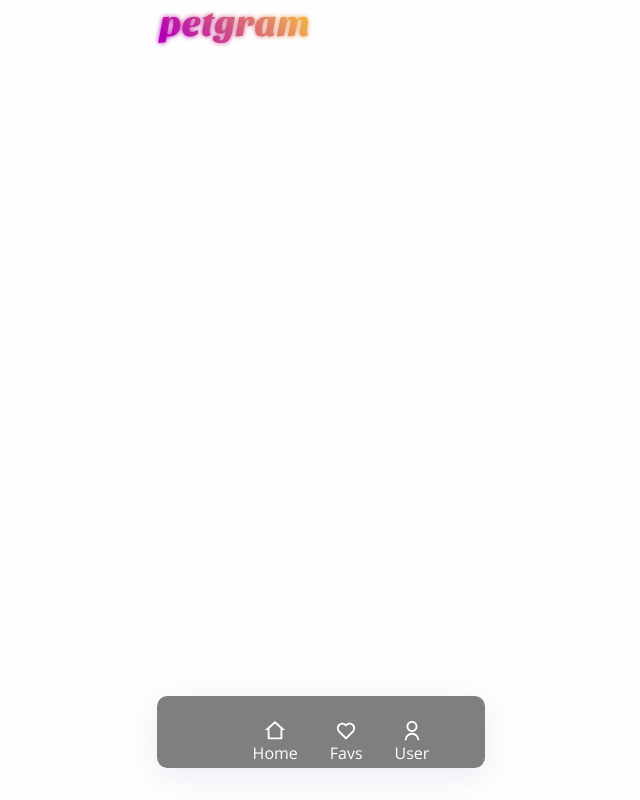
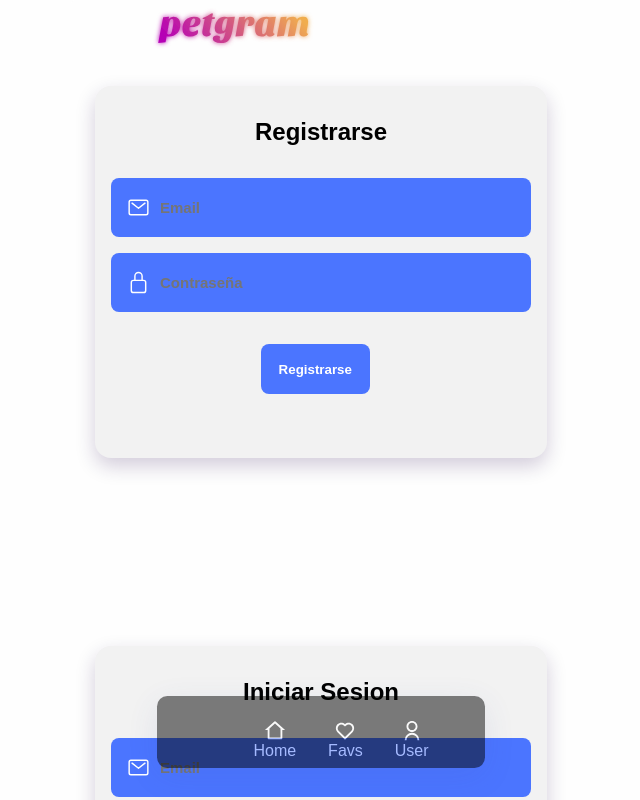
Before and after one commit to daviardev/Petgram, a React app: page /login in a window 1280 px wide. Shown: the top 800 px of the page, without its empty margins (319-959 px from the left). Built offline with nearby package versions, Linux system fonts and the light colour scheme.

Commit message:
Últimos retoques al proyecto

```diff
--- a/package.json
+++ b/package.json
@@ -28,6 +28,7 @@
     "babel-loader": "^8.2.5",
     "babel-plugin-react-css-modules": "^5.2.6",
     "html-webpack-plugin": "^3.2.0",
+    "react-router-dom": "^6.3.0",
     "standard": "^12.0.1",
     "webpack": "^4.46.0",
     "webpack-cli": "^3.3.12",
--- a/src/App.js
+++ b/src/App.js
@@ -1,43 +1,40 @@
-import React from "react";
-import Context from "./Context";
-import { Router } from "@reach/router";
+import React, { useContext } from "react";
 import { GlobalStyle } from "./styles/GlobalStyles";
 import { Logo } from './components/Logo'
+import { Context } from "./Context";
+import { BrowserRouter, Routes, Route, Navigate } from 'react-router-dom';
 
 import { Home } from "./pages/Home";
 import { Detail } from "./pages/Detail";
 import { Favs } from "./pages/Favs";
 import { User } from "./pages/User";
 import { NotRegisteredUser } from "./pages/NotRegisteredUser";
+import { NotFound } from "./pages/NotFound";
 
 import { NavBar } from "./components/Navbar";
 
+
 export const App = () => {
+    const { isAuth } = useContext(Context)
+
     return (
         <>
-        <GlobalStyle />
-        <Logo />
-        <Router>
-            <Home path='/' />
-            <Home path='/pet/:id' />
-            <Detail path='/detail/:detailID' />
-        </Router>
-            <Context.Consumer>
-                {
-                    ({ isAuth }) =>
-                        isAuth
-                        ? <Router>
-                            <Favs path='/favs' />
-                            <User path='/user' />
-                        </Router>
-                        :
-                        <Router>
-                            <NotRegisteredUser path='/favs' />
-                            <NotRegisteredUser path='/user' />
-                        </Router>
-                }
-            </Context.Consumer>
-        <NavBar />
-    </>
+            <BrowserRouter>
+            <div>
+                <GlobalStyle />
+                <Logo />
+                <Routes>
+                    <Route path='/' element={<Home />} />
+                    <Route path='/pet/:id' element={<Home />} />
+                    <Route path='/detail/:detailId' element={<Detail />} />
+                    <Route path='/favs' element={isAuth ? <Favs /> : <Navigate replace to={'/login'} />} />
+                    <Route path='/user' element={isAuth ? <User /> : <Navigate replace to={'/login'} />} />
+                    <Route path='/login' element={!isAuth ? <NotRegisteredUser /> : <Navigate replace to='/' />} />
+                    <Route path='*' element={<NotFound />} />
+                </Routes>
+                <NavBar />
+            </div>
+        </BrowserRouter>
+      </>
     )
 }
--- /dev/null
+++ b/src/pages/NotFound.js
@@ -0,0 +1,14 @@
+import React from "react";
+import { Tittle, Body, Button, P, H4 } from "../styles/styles";
+
+export const NotFound = () => {
+    return <Body>
+
+        <Tittle>Error 404</Tittle>
+        <H4>Opps! la página no ha sido encontrada</H4>
+        <P>La página que estás buscando no existe. Revisa que estés en la dirección correcta</P>
+        <Button path='/'>Volver al inicio</Button>
+    </Body>
+
+
+}
--- a/src/styles/GlobalStyles.js
+++ b/src/styles/GlobalStyles.js
@@ -8,7 +8,7 @@ export const GlobalStyle = createGlobalStyle`
     html {
         box-sizing: border-box;
         scroll-behavior: smooth;
-        font-family: 'Open Sans', sans-serif;
+        font-family: 'Poppins', sans-serif;
     }
 
     *, *::before, *::after {
--- /dev/null
+++ b/src/styles/styles.js
@@ -0,0 +1,38 @@
+import styled from "styled-components";
+
+export const Tittle = styled.h1`
+    color: #fff;
+    padding: 60px;
+    text-align: center;
+    font-size: 5vw;
+    line-height: 1em;
+`
+export const Body = styled.body`
+    background: linear-gradient(45deg, #8500ff, #5acaff);
+    height: 60vh;
+    position: absolute;
+    text-align: center;
+`
+export const Button = styled.button`
+    position: relative;
+    display: inline-block;
+    padding: 10px 25px;
+    background: #ff0562;
+    color: #fff;
+    margin-top: 25px;
+    border-radius: 25px;
+    border-bottom: 4px solid #d00d56;
+`
+export const P = styled.p`
+    color: #fff;
+    font-size: 1em;
+`
+export const H4 = styled.h4`
+    position: relative;
+    font-size: 1.5em;
+    margin-bottom: 20px;
+    color: #fff;
+    font-weight: 300;
+    padding: 10px 20px;
+    display: inline-block;
+`
```
Also changed, not shown: 1 other file (tests, documents, lock files or other folders).
